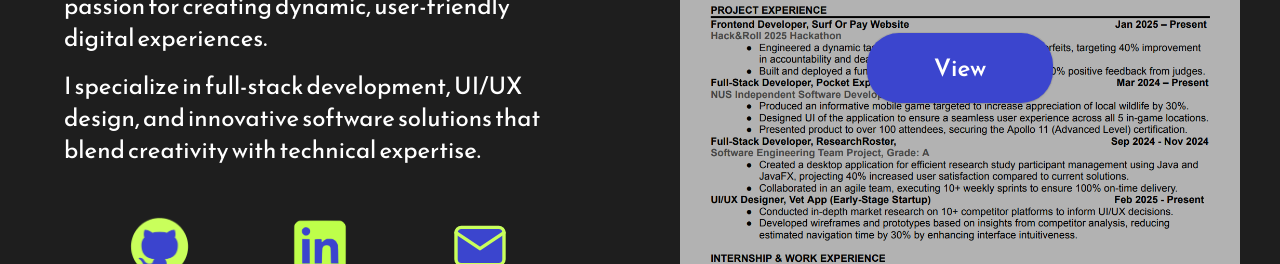
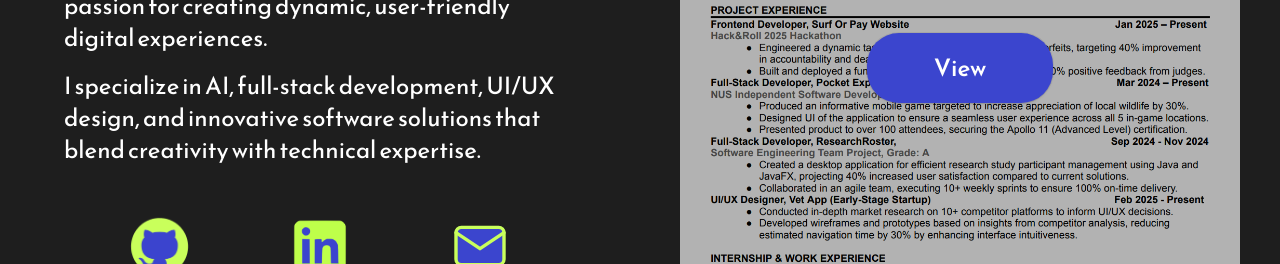
Before and after one commit to PrishaVP/prisha_portfolio, a Next.js app in the folder application/: page / in a window 1280 px wide. Shown: the part 344-608 px from the top of the page. Built offline with nearby package versions, Linux system fonts and the light colour scheme.

Commit message:
Update specializations

```diff
--- a/application/src/app/page.js
+++ b/application/src/app/page.js
@@ -18,7 +18,7 @@ export default function Home() {
           I&apos;m a Computer Science student at NUS with a passion for creating dynamic, user-friendly digital experiences.
         </div>
         <div className="text-white reem-kufi-small text-xl md:text-2xl pb-12">
-          I specialize in full-stack development, UI/UX design, and innovative software solutions that blend creativity with technical expertise.
+          I specialize in AI, full-stack development, UI/UX design, and innovative software solutions that blend creativity with technical expertise.
         </div>
         <div className="w-3/4 flex items-center justify-between">
           <button onClick={()=> window.open('https://github.com/PrishaVP','_blank', 'noopener')}>
```
